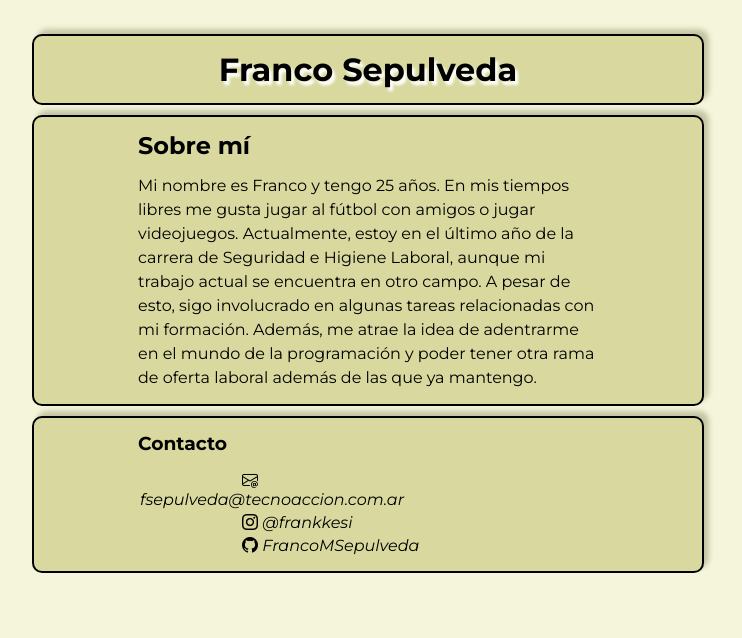
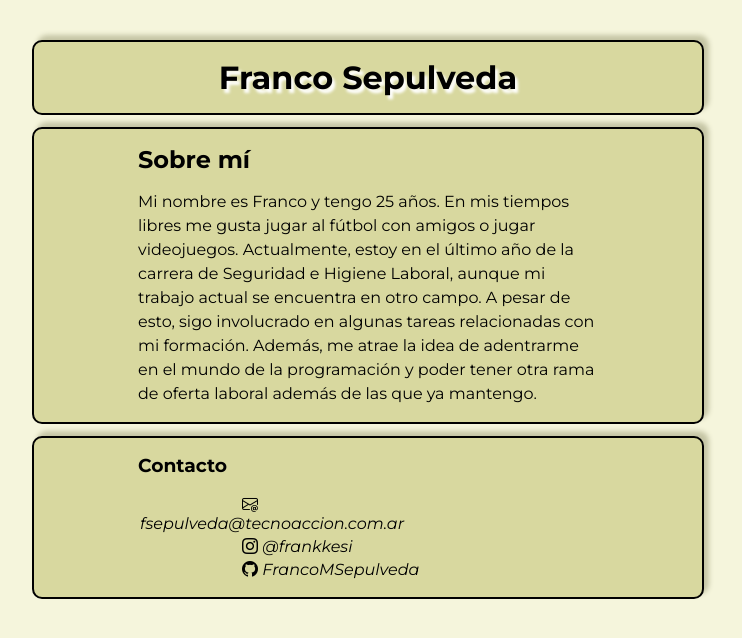
Before and after one commit to FrancoMSepulveda/tp2_opcionalUtn, a plain HTML site: page index.html in a window 1280 px wide. Shown: the whole page, without its empty margins (272-1014 px from the left). Drawn offline with nearby package versions, Linux system fonts and the light colour scheme.

Commit message:
Este repositorio ya estaba hecho, solo lo estoy subiendo completo

```diff
--- /dev/null
+++ b/css/style.css
@@ -0,0 +1,35 @@
+@import url("https://fonts.googleapis.com/css2?family=Montserrat:ital,wght@0,100..900;1,100..900&display=swap");
+
+* {
+  margin: 12px 100px;
+  padding: 2px;
+  font-family: "Montserrat", sans-serif;
+}
+
+body {
+  background-color: beige;
+}
+
+header,
+section,
+footer {
+  border: 2px solid black;
+  border-radius: 10px;
+  box-shadow: 5px -5px 5px rgb(197, 197, 165);
+  background-color: rgb(216, 216, 159);
+}
+
+h1 {
+  text-align: center;
+  text-shadow: 3px 4px 3px white;
+}
+
+p {
+  line-height: 1.5;
+}
+
+li {
+  text-align: justify;
+  list-style: none;
+  margin: 0;
+}
--- a/index.html
+++ b/index.html
@@ -3,7 +3,7 @@
   <head>
     <meta charset="UTF-8" />
     <meta name="viewport" content="width=device-width, initial-scale=1.0" />
-    <link rel="stylesheet" href="style.css" />
+    <link rel="stylesheet" type="text/css" href="css/style.css" />
     <link
       rel="stylesheet"
       href="https://cdn.jsdelivr.net/npm/bootstrap-icons@1.11.3/font/bootstrap-icons.min.css"
```
